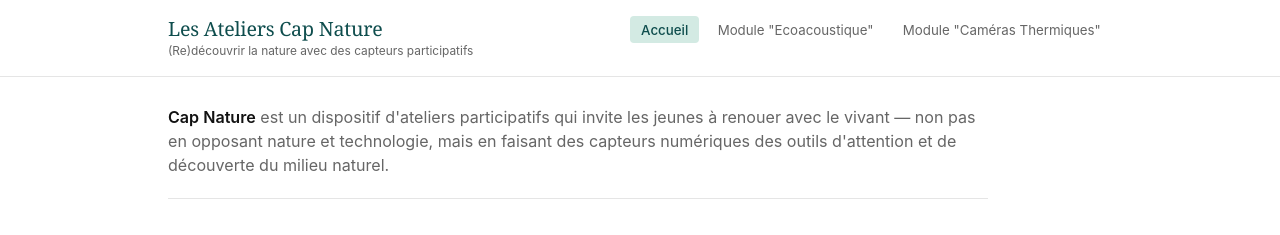
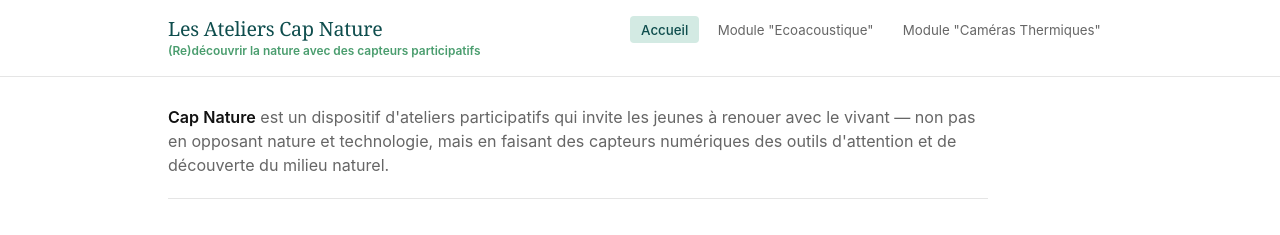
Before and after one commit to marieleapouliquen/wiki-cap-nature, a Jekyll site: the page built from index.md, in a window 1280 px wide. Shown: the top 235 px of the page. Built offline with Jekyll 4.4.1, drawn with Linux system fonts in a browser that asks for light colours.

Commit message:
Update main.css

```diff
--- a/assets/css/main.css
+++ b/assets/css/main.css
@@ -158,8 +158,8 @@ img { max-width: 100%; height: auto; }
 .brand-sub {
   display: block !important;        /* Force le retour à la ligne automatique */
   font-size: 0.85rem;
-  color: var(--color-muted);
-  font-weight: 400;
+  color: var(--green) !important;
+  font-weight: 600;
   margin-top: 0.3rem;
   max-width: 480px;
 }
```
